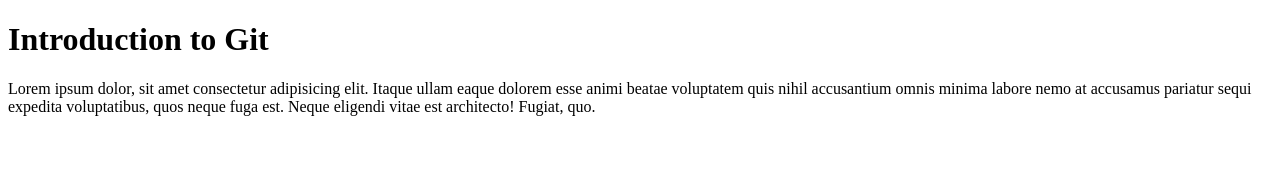
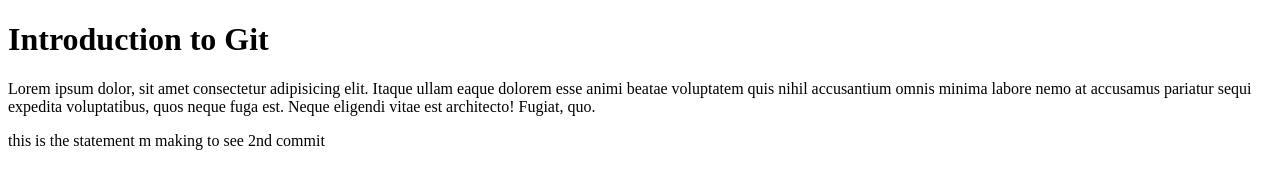
Before and after one commit to NamanBakshi/first-commit, a plain HTML site: page index.html in a window 1280 px wide. Drawn offline with Linux system fonts and the light colour scheme.

Commit message:
added 1 line

```diff
--- a/index.html
+++ b/index.html
@@ -12,5 +12,7 @@
     <p>Lorem ipsum dolor, sit amet consectetur adipisicing elit. Itaque ullam eaque dolorem esse animi beatae
          voluptatem quis nihil accusantium omnis minima labore nemo at accusamus pariatur sequi expedita
          voluptatibus, quos neque fuga est. Neque eligendi vitae est architecto! Fugiat, quo.</p>
+
+      <p>this is the statement m making to see 2nd commit</p>
 </body>
 </html>
```
